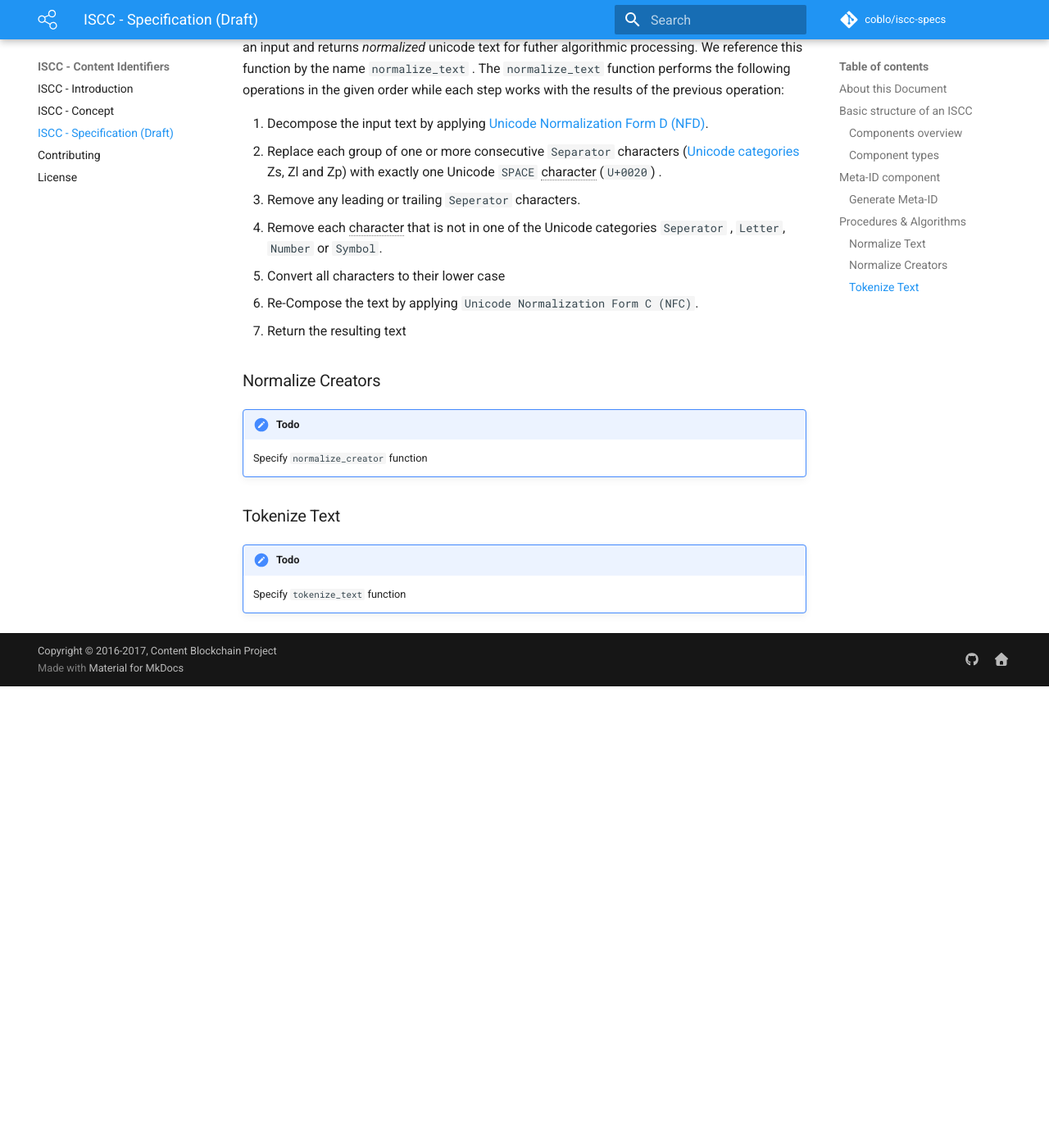
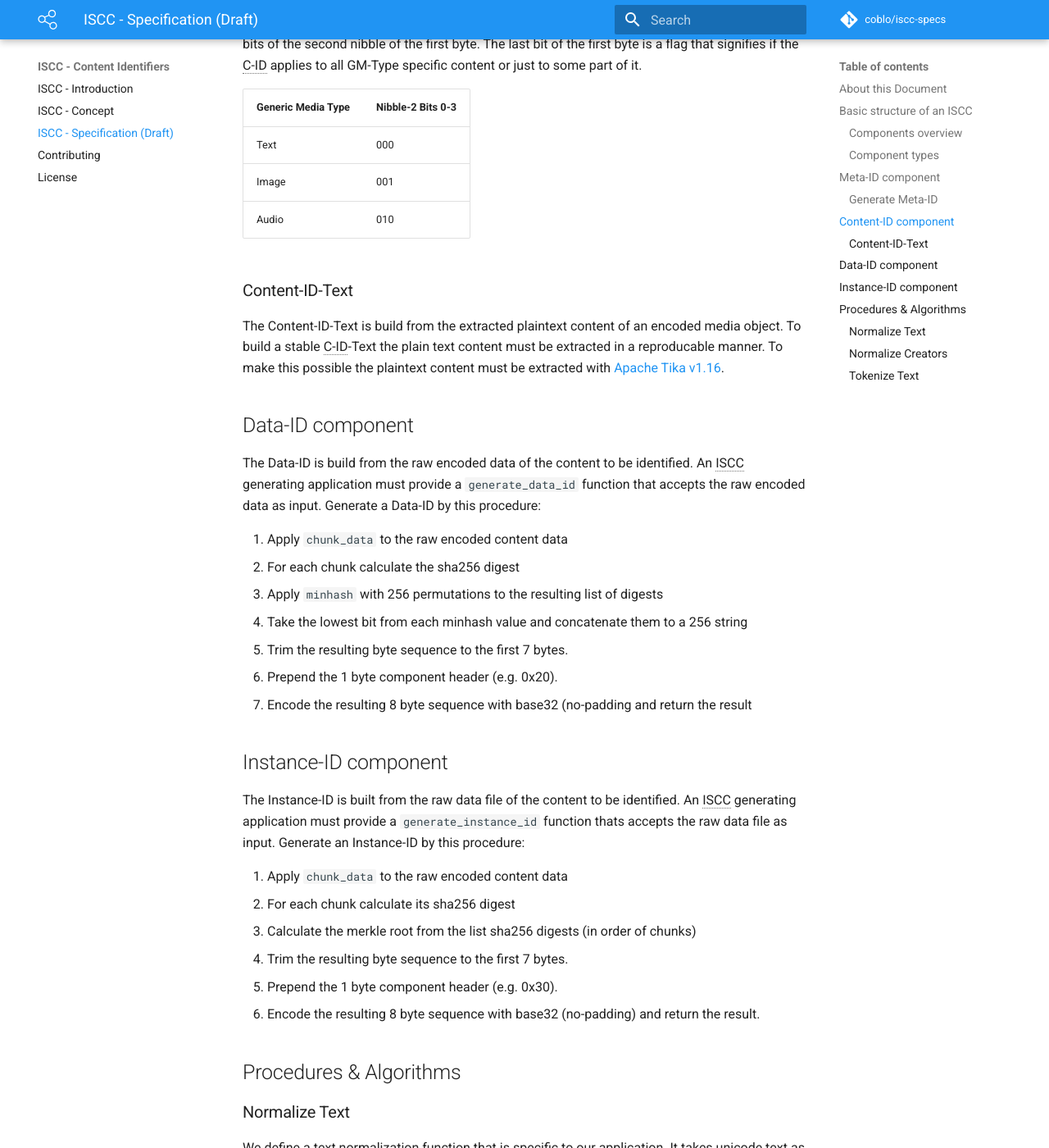
Before and after one commit to iscc/iscc-specs, an MkDocs documentation site: the page built from docs/specification.md, in a window 1280 px wide and 1400 px high, scrolled down 2949 px. Shown: the whole window at 82% size. Built offline with MkDocs 1.6.1 and Material for MkDocs 9.7.7, drawn with Linux system fonts in a browser that asks for light colours; comment, search, counter and statistics services are not loaded; old or Windows-style settings are respelled for this version of MkDocs; before the commit the page ends 3786 px from its top, so only the background shows below that; some of the changed text lies outside the part shown.

Commit message:
Progress on specification

```diff
--- a/docs/specification.md
+++ b/docs/specification.md
@@ -35,12 +35,16 @@ Each component is guaranteed to fit into a 64 bit unsigned integer value. The pr
 
 Each component has the same basic structure of a 1 byte header and a 7 byte main section. Each component can thus be fit into a 64-bit integer value. The header-byte of each component is subdivided into 2 nibbles (4 bits). The first nibble specifies the component type while the second nibble is component specific.
 
-| Component     | Nibble-1 | Nibble-2     |
-| ------------- | -------- | ------------ |
-| *Meta-ID*     | 0000     | ISCC version |
-| *Content-ID*  | 0001     | Content type |
-| *Data-ID*     | 0010     | Reserved     |
-| *Instance-ID* | 0011     | Reserved     |
+| Component     | Nibble-1 | Nibble-2                    | Byte |
+| ------------- | -------- | --------------------------- | ---- |
+| *Meta-ID*     | 0000     | 0000 - ISCC version (0)     | 0x00 |
+| *Content-ID*  | 0001     | 0000 - ContentType Text (0) | 0x10 |
+| *Data-ID*     | 0010     | 0000 - Reserved             | 0x20 |
+| *Instance-ID* | 0011     | 0000 - Reserved             | 0x30 |
+
+Content types
+
+
 
 ## Meta-ID component
 
@@ -70,7 +74,46 @@ An ISCC generating application must follow these steps in given order to produce
 9. Apply `simhash` to the list sha256 digests from step 8.
 10. Trim the resulting byte sequence to the first 7 bytes.
 11. Prepend the 1 byte component header according to component type and ISCC version (e.g. `0x00`).
-12. Encode the resulting 8 byte sequence with base32hex and return the result.
+12. Encode the resulting 8 byte sequence with base32 (no-padding) and return the result.
+
+
+## Content-ID component
+
+The Content-ID has multiple subtypes, one for each GMT. The subtype is specified by the first 3 bits of the second nibble of the first byte. The last bit of the first byte is a flag that signifies if the C-ID applies to all GM-Type specific content or just to some part of it.
+
+| Generic Media Type | Nibble-2 Bits 0-3 |
+| ------------------ | ----------------- |
+| Text               | 000               |
+| Image              | 001               |
+| Audio              | 010               |
+
+### Content-ID-Text
+
+The Content-ID-Text is build from the extracted plaintext content of an encoded media object. To build a stable C-ID-Text the plain text content must be extracted in a reproducable manner. To make this possible the plaintext content must be extracted with [Apache Tika v1.16](https://tika.apache.org/).
+
+## Data-ID component
+
+The Data-ID is build from the raw encoded data of the content to be identified. An ISCC generating application must provide a `generate_data_id` function that accepts the raw encoded data as input. Generate a Data-ID by this procedure:
+
+1. Apply `chunk_data` to the raw encoded content data
+2. For each chunk calculate the sha256 digest
+3. Apply `minhash` with 256 permutations to the resulting list of digests
+4. Take the lowest bit from each minhash value and concatenate them to a 256 string
+5. Trim the resulting byte sequence to the first 7 bytes.
+6. Prepend the 1 byte component header (e.g. 0x20).
+7. Encode the resulting 8 byte sequence with base32 (no-padding and return the result
+
+## Instance-ID component
+
+The Instance-ID is built from the raw data file of the content to be identified. An ISCC generating application must provide a `generate_instance_id` function thats accepts the raw data file as input. Generate an Instance-ID by this procedure:
+
+1. Apply `chunk_data` to the raw encoded content data
+2. For each chunk calculate its sha256 digest
+3. Calculate the merkle root from the list sha256 digests (in order of chunks)
+4. Trim the resulting byte sequence to the first 7 bytes.
+5. Prepend the 1 byte component header (e.g. 0x30).
+6. Encode the resulting 8 byte sequence with base32 (no-padding) and return the result.
+
 
 ## Procedures & Algorithms
 
@@ -101,4 +144,14 @@ We define a text normalization function that is specific to our application. It
 
 *[ISCC]: International Standard Content Code
 
+*[M-ID]: Meta-ID Component
+
+*[C-ID]: Content-ID Component
+
+*[D-ID]: Data-ID Component
+
+*[I-ID]: Instance-ID Component
+
+*[GMT]: Generic Media Type
+
 *[character]: A character is defined as one Unicode code point
```
Also changed, not shown: other parts of docs/specification.md (+1 -1 lines).
